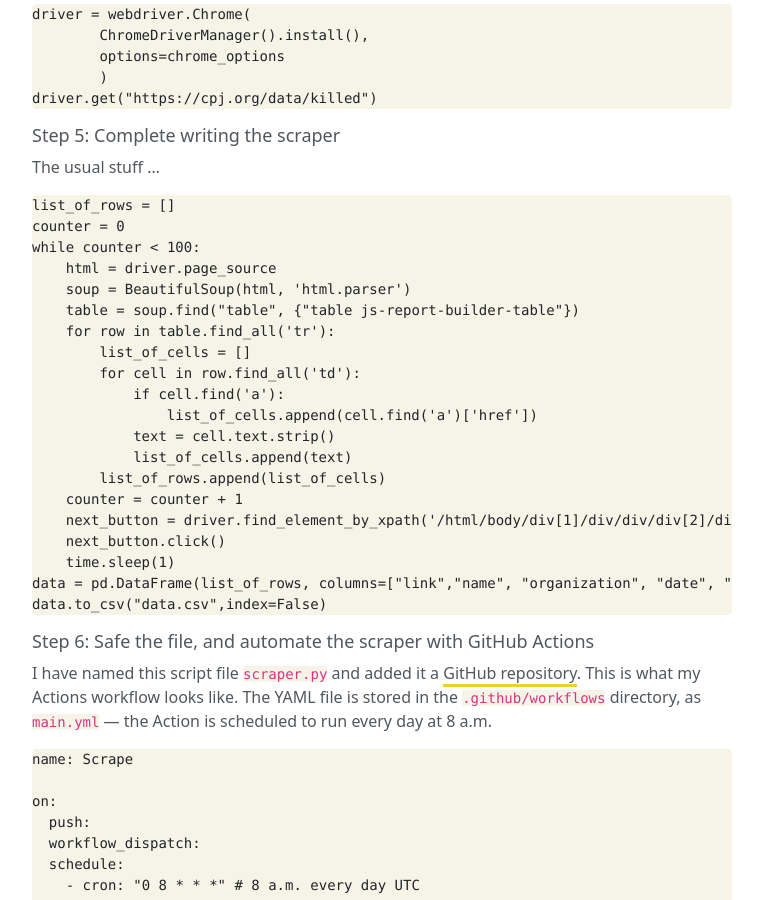
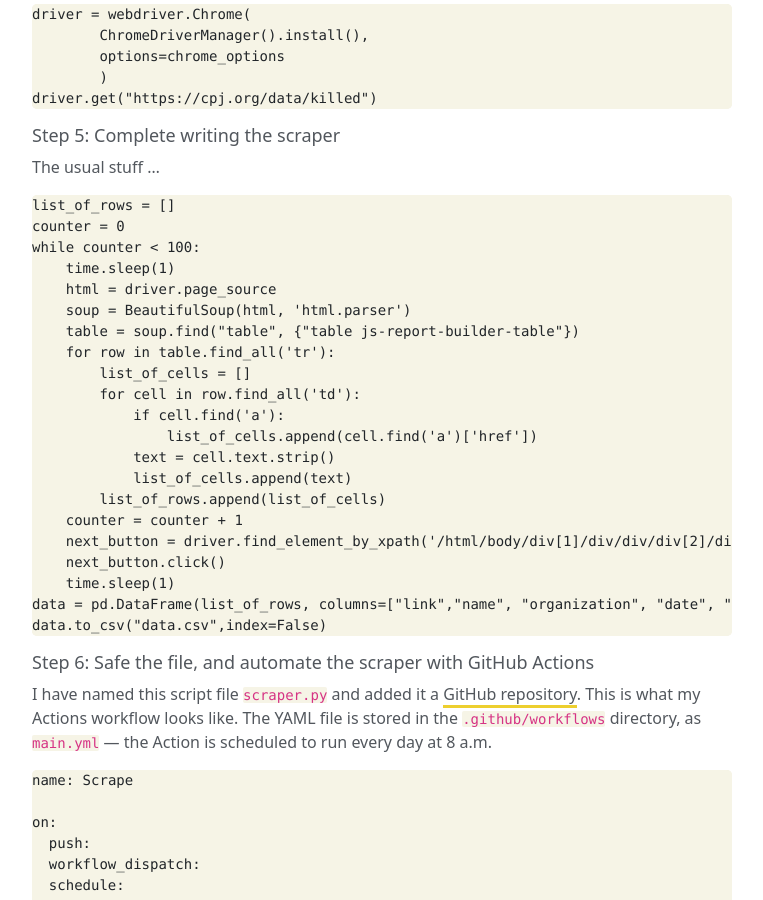
Before and after one commit to aadittambe/blog, a Jekyll site: the page built from _posts/2022-03-10-selenium-github-actions.md, in a window 1280 px wide and 900 px high, scrolled down 1933 px. Shown: the whole window, without its empty margins (258-1021 px from the left). Built offline with Jekyll 4.4.1, drawn with Linux system fonts in a browser that asks for light colours; nearby versions of some CDN libraries.

Commit message:
python script

```diff
--- a/_posts/2022-03-10-selenium-github-actions.md
+++ b/_posts/2022-03-10-selenium-github-actions.md
@@ -80,6 +80,7 @@ The usual stuff ...
 list_of_rows = []
 counter = 0
 while counter < 100:
+    time.sleep(1)
     html = driver.page_source
     soup = BeautifulSoup(html, 'html.parser')
     table = soup.find("table", {"table js-report-builder-table"})
```
